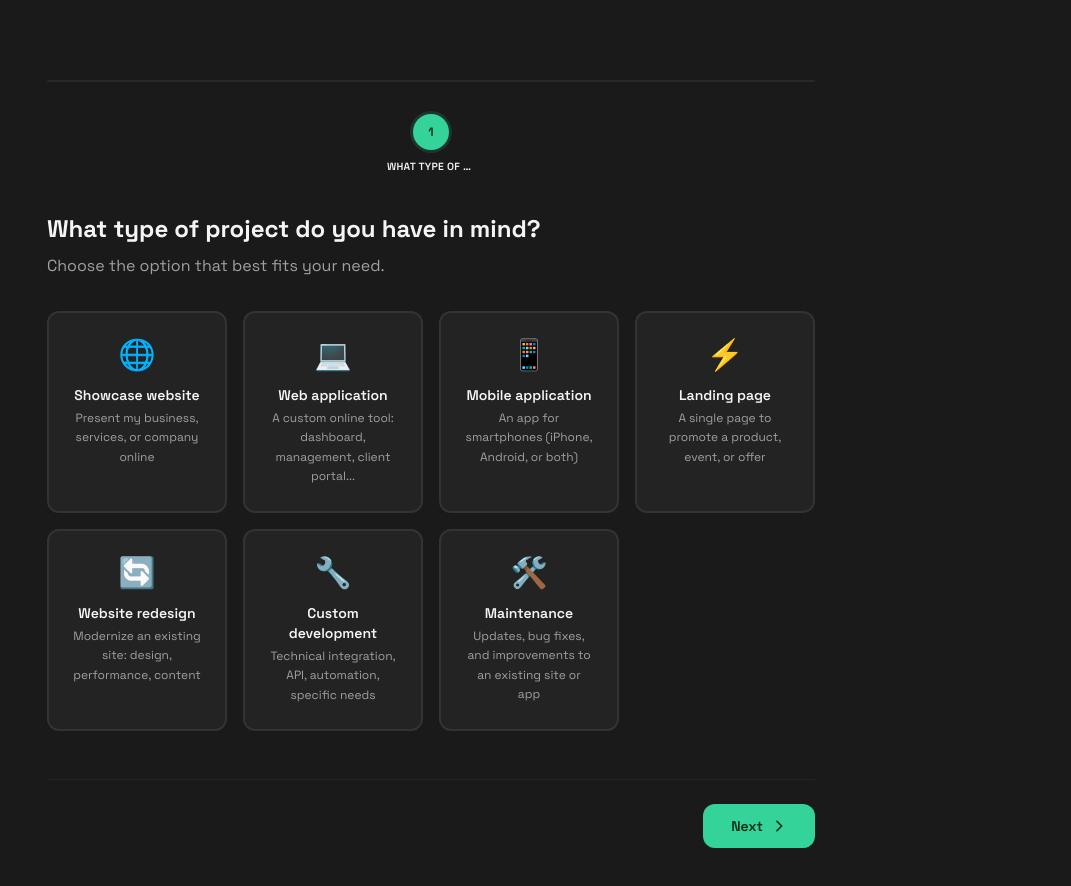
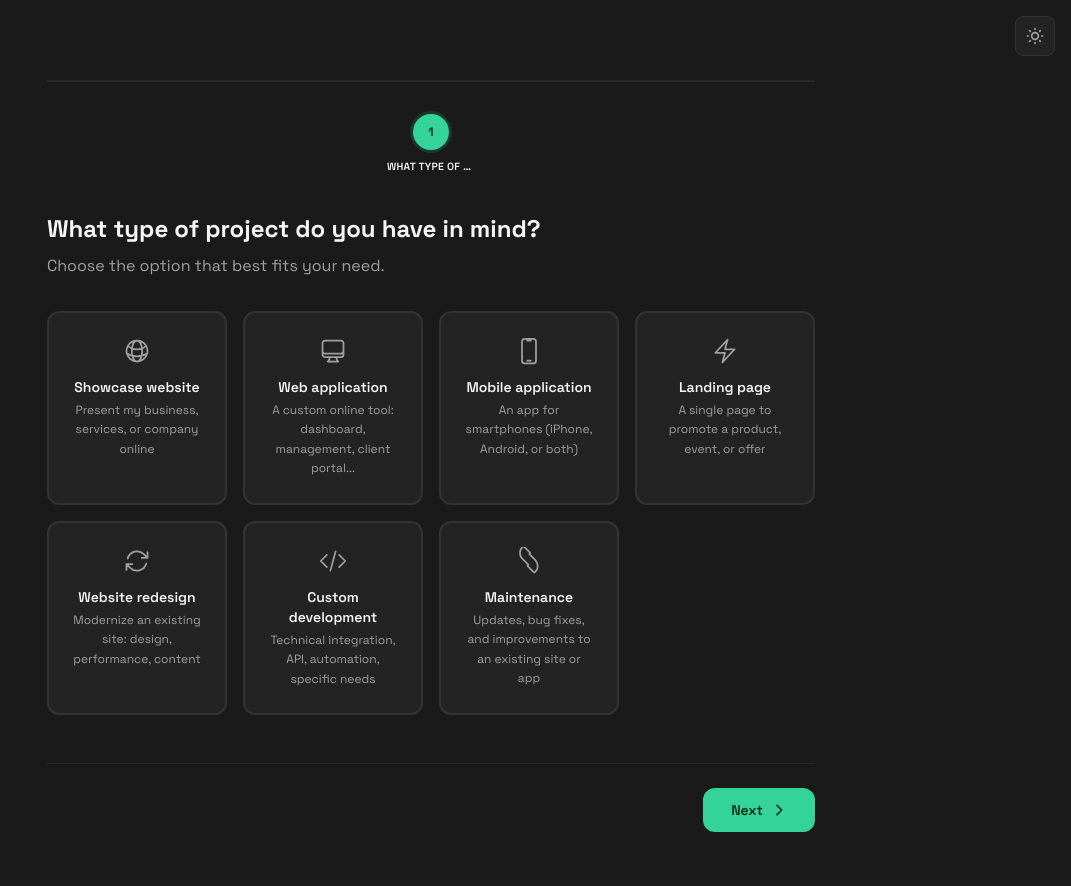
Before and after one commit to Jeeiib/portfolio-jbr-development, a Next.js app: page /en/brief in a window 1280 px wide. Shown: the top 886 px of the page, without its empty margins (209-1280 px from the left). Built offline with nearby package versions, Linux system fonts and the light colour scheme; no server answers.

Commit message:
fix(brief): replace emojis with SVG icons, add theme toggle to brief page

```diff
--- a/src/app/[locale]/brief/page.tsx
+++ b/src/app/[locale]/brief/page.tsx
@@ -2,6 +2,7 @@ import type { Metadata } from "next";
 import { setRequestLocale } from "next-intl/server";
 import { routing } from "@/i18n/routing";
 import BriefWizard from "@/components/brief/BriefWizard";
+import ThemeToggle from "@/components/ui/ThemeToggle";
 
 export const metadata: Metadata = {
   title: "Brief Projet",
@@ -24,7 +25,10 @@ export default async function BriefPage({ params }: BriefPageProps) {
   setRequestLocale(locale);
 
   return (
-    <main className="min-h-screen bg-[var(--background)] py-16 sm:py-20 px-4 sm:px-6 lg:px-8">
+    <main className="relative min-h-screen bg-[var(--background)] py-16 sm:py-20 px-4 sm:px-6 lg:px-8">
+      <div className="fixed top-4 right-4 z-40">
+        <ThemeToggle />
+      </div>
       <BriefWizard />
     </main>
   );
--- a/src/components/brief/steps/ProjectTypeStep.tsx
+++ b/src/components/brief/steps/ProjectTypeStep.tsx
@@ -8,6 +8,45 @@ interface ProjectTypeStepProps {
   selected: ProjectType | null;
   onChange: (type: ProjectType) => void;
 }
+
+// SVG icons for each project type — clean, consistent stroke style
+const projectTypeIcons: Record<string, React.ReactNode> = {
+  "site-vitrine": (
+    <svg className="w-7 h-7" fill="none" viewBox="0 0 24 24" stroke="currentColor" strokeWidth={1.5}>
+      <path strokeLinecap="round" strokeLinejoin="round" d="M12 21a9.004 9.004 0 008.716-6.747M12 21a9.004 9.004 0 01-8.716-6.747M12 21c2.485 0 4.5-4.03 4.5-9S14.485 3 12 3m0 18c-2.485 0-4.5-4.03-4.5-9S9.515 3 12 3m0 0a8.997 8.997 0 017.843 4.582M12 3a8.997 8.997 0 00-7.843 4.582m15.686 0A11.953 11.953 0 0112 10.5c-2.998 0-5.74-1.1-7.843-2.918m15.686 0A8.959 8.959 0 0121 12c0 .778-.099 1.533-.284 2.253m0 0A17.919 17.919 0 0112 16.5a17.92 17.92 0 01-8.716-2.247m0 0A9 9 0 013 12c0-1.605.42-3.113 1.157-4.418" />
+    </svg>
+  ),
+  "application-web": (
+    <svg className="w-7 h-7" fill="none" viewBox="0 0 24 24" stroke="currentColor" strokeWidth={1.5}>
+      <path strokeLinecap="round" strokeLinejoin="round" d="M9 17.25v1.007a3 3 0 01-.879 2.122L7.5 21h9l-.621-.621A3 3 0 0115 18.257V17.25m6-12V15a2.25 2.25 0 01-2.25 2.25H5.25A2.25 2.25 0 013 15V5.25m18 0A2.25 2.25 0 0018.75 3H5.25A2.25 2.25 0 003 5.25m18 0V12a2.25 2.25 0 01-2.25 2.25H5.25A2.25 2.25 0 013 12V5.25" />
+    </svg>
+  ),
+  "application-mobile": (
+    <svg className="w-7 h-7" fill="none" viewBox="0 0 24 24" stroke="currentColor" strokeWidth={1.5}>
+      <path strokeLinecap="round" strokeLinejoin="round" d="M10.5 1.5H8.25A2.25 2.25 0 006 3.75v16.5a2.25 2.25 0 002.25 2.25h7.5A2.25 2.25 0 0018 20.25V3.75a2.25 2.25 0 00-2.25-2.25H13.5m-3 0V3h3V1.5m-3 0h3m-3 18.75h3" />
+    </svg>
+  ),
+  "landing-page": (
+    <svg className="w-7 h-7" fill="none" viewBox="0 0 24 24" stroke="currentColor" strokeWidth={1.5}>
+      <path strokeLinecap="round" strokeLinejoin="round" d="M3.75 13.5l10.5-11.25L12 10.5h8.25L9.75 21.75 12 13.5H3.75z" />
+    </svg>
+  ),
+  "refonte": (
+    <svg className="w-7 h-7" fill="none" viewBox="0 0 24 24" stroke="currentColor" strokeWidth={1.5}>
+      <path strokeLinecap="round" strokeLinejoin="round" d="M16.023 9.348h4.992v-.001M2.985 19.644v-4.992m0 0h4.992m-4.993 0l3.181 3.183a8.25 8.25 0 0013.803-3.7M4.031 9.865a8.25 8.25 0 0113.803-3.7l3.181 3.182M21.015 4.356v4.992" />
+    </svg>
+  ),
+  "developpement-sur-mesure": (
+    <svg className="w-7 h-7" fill="none" viewBox="0 0 24 24" stroke="currentColor" strokeWidth={1.5}>
+      <path strokeLinecap="round" strokeLinejoin="round" d="M17.25 6.75L22.5 12l-5.25 5.25m-10.5 0L1.5 12l5.25-5.25m7.5-3l-4.5 16.5" />
+    </svg>
+  ),
+  "maintenance": (
+    <svg className="w-7 h-7" fill="none" viewBox="0 0 24 24" stroke="currentColor" strokeWidth={1.5}>
+      <path strokeLinecap="round" strokeLinejoin="round" d="M11.42 15.17l-5.1-5.1a7.065 7.065 0 010-10l.354-.354a.75.75 0 011.06 0l4.95 4.95a.75.75 0 010 1.06l-.354.354m0 0l5.1 5.1a7.065 7.065 0 010 10l-.354.354a.75.75 0 01-1.06 0l-4.95-4.95a.75.75 0 010-1.06l.354-.354m0 0l-1.06-1.06" />
+    </svg>
+  ),
+};
 
 export default function ProjectTypeStep({ selected, onChange }: ProjectTypeStepProps) {
   const t = useTranslations("brief");
@@ -44,9 +83,16 @@ export default function ProjectTypeStep({ selected, onChange }: ProjectTypeStepP
                 }
               `}
             >
-              <span className="text-3xl" role="img" aria-hidden="true">
-                {option.icon}
-              </span>
+              <div
+                className={`transition-colors duration-200 ${
+                  isSelected
+                    ? "text-[var(--accent)]"
+                    : "text-[var(--foreground-secondary)] group-hover:text-[var(--accent)]"
+                }`}
+                aria-hidden="true"
+              >
+                {projectTypeIcons[option.key]}
+              </div>
               <div className="text-center space-y-1">
                 <span
                   className={`block text-sm font-semibold transition-colors duration-200 ${
--- a/src/data/briefQuestions.ts
+++ b/src/data/briefQuestions.ts
@@ -3,17 +3,16 @@ import type { ProjectType } from "./briefTypes";
 
 export interface QuestionOption {
   key: string;
-  icon?: string;
 }
 
 export const projectTypeOptions: QuestionOption[] = [
-  { key: "site-vitrine", icon: "🌐" },
-  { key: "application-web", icon: "💻" },
-  { key: "application-mobile", icon: "📱" },
-  { key: "landing-page", icon: "⚡" },
-  { key: "refonte", icon: "🔄" },
-  { key: "developpement-sur-mesure", icon: "🔧" },
-  { key: "maintenance", icon: "🛠️" },
+  { key: "site-vitrine" },
+  { key: "application-web" },
+  { key: "application-mobile" },
+  { key: "landing-page" },
+  { key: "refonte" },
+  { key: "developpement-sur-mesure" },
+  { key: "maintenance" },
 ];
 
 export const objectiveOptions = [
```
